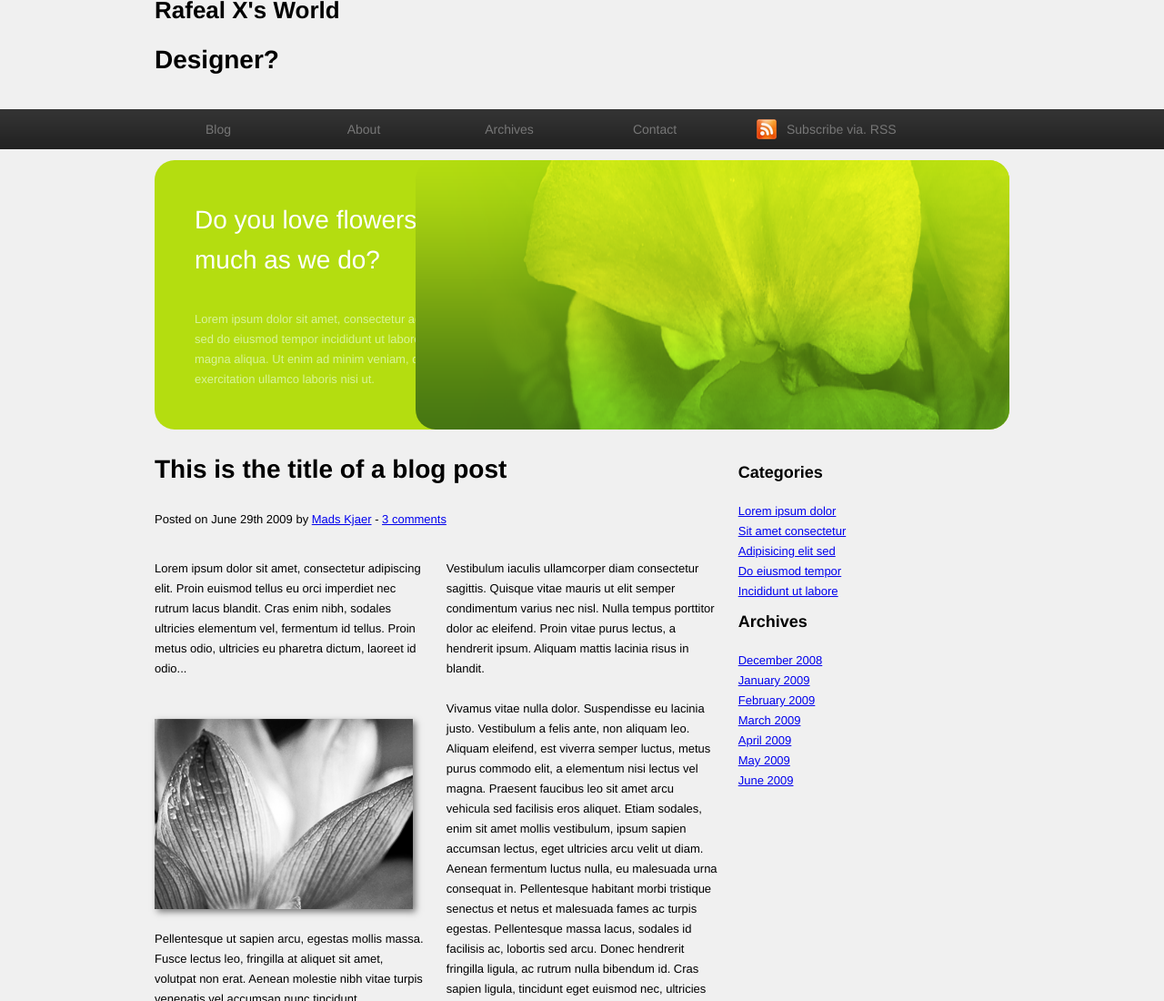
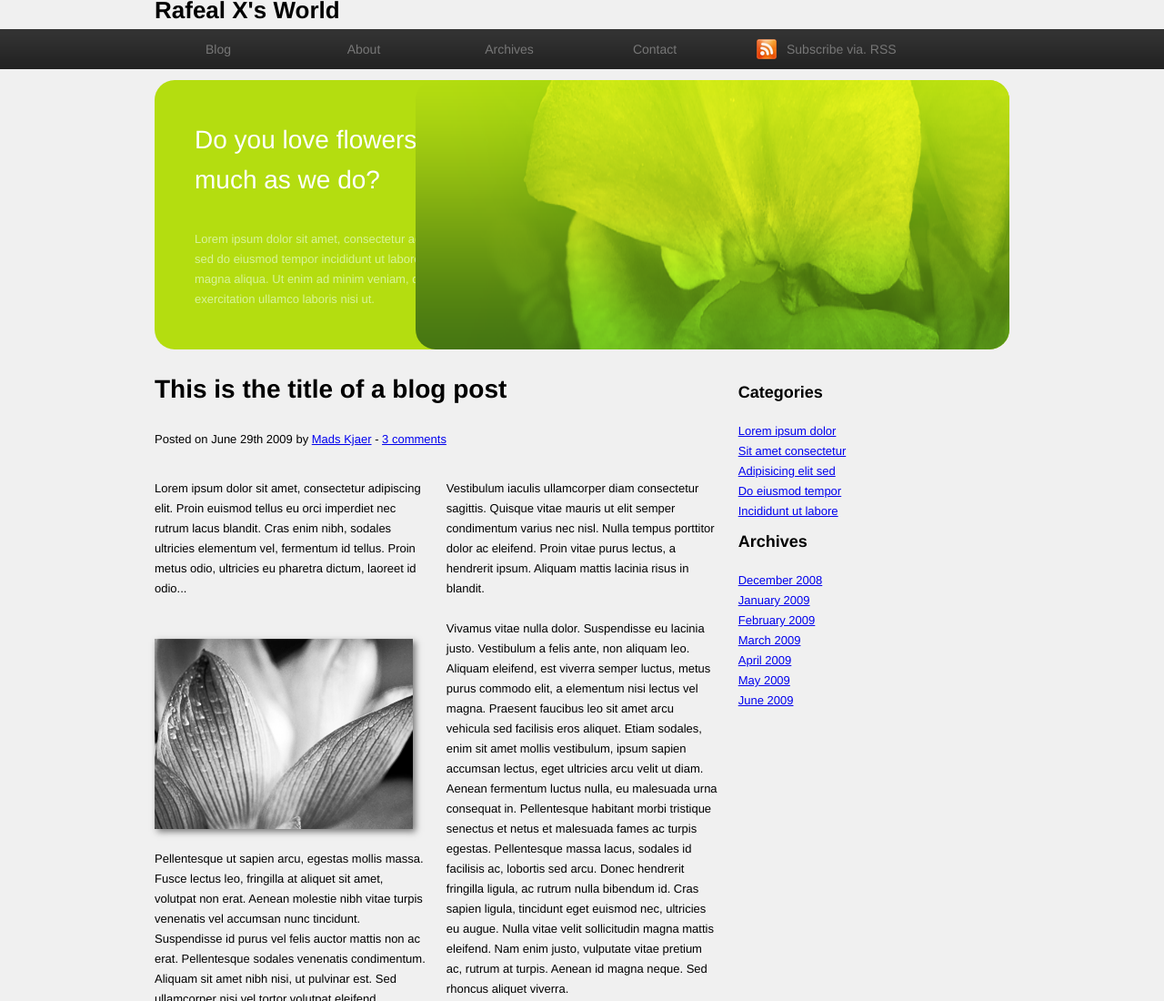
Before and after one commit to lmoyrd/TestGit, a plain HTML site: page index.html in a window 1280 px wide. Shown: the top 1100 px of the page at 91% size. Drawn offline with Linux system fonts and the light colour scheme.

Commit message:
测试git暂存

```diff
--- a/index.html
+++ b/index.html
@@ -6,7 +6,6 @@
 <body>
 	<header>
 		<h1>Rafeal X's World</h1>
-		<h2>Designer?</h2>
 	</header>
 	<nav>
 		<ul>
```
Also changed, not shown: SB.txt (added).
